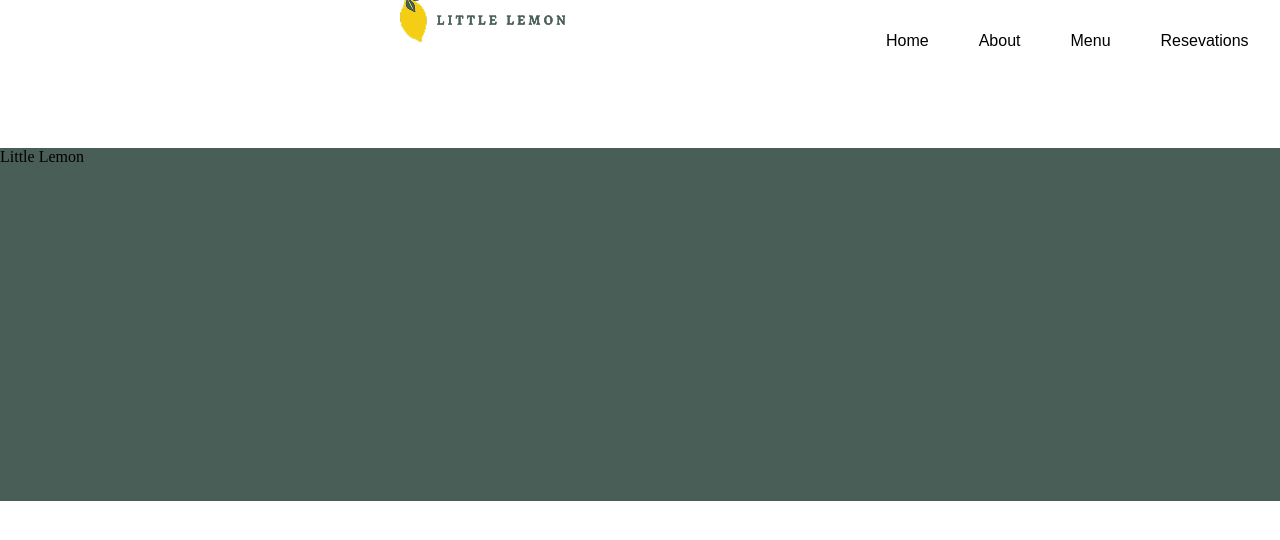
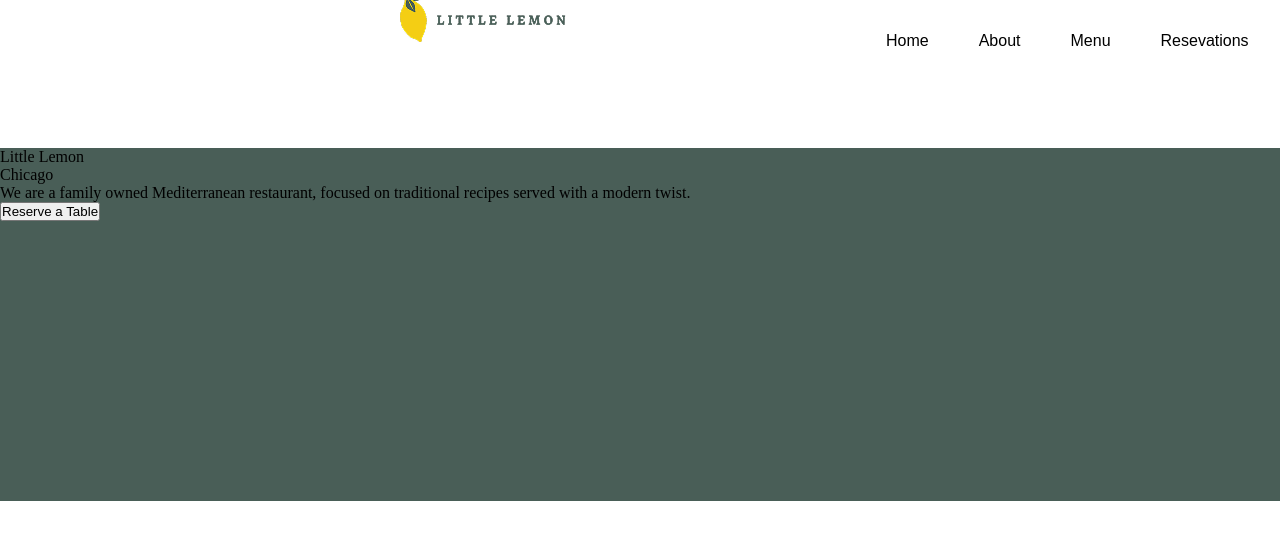
Before and after one commit to gabrieljcoutinho/PROJETO_Little-Lemon, a React (Create React App) app: page / in a window 1280 px wide. Shown: the top 540 px of the page. Built offline with nearby package versions, Linux system fonts and the light colour scheme.

Commit message:
conteudo

```diff
--- a/src/ts/MainConteudoPrincipal.tsx
+++ b/src/ts/MainConteudoPrincipal.tsx
@@ -10,6 +10,12 @@ const MainConteudoPrincipal = (props: Props) => {
 
         <p className="pMainConteudoPrinciapal">Little Lemon</p>
 
+        <p className="pMainConteudoSecundario">Chicago</p>
+
+          <p className="pMainConteudoTerciario">We are a family owned Mediterranean restaurant, focused on traditional recipes served with a modern twist.</p>
+
+          <button className='btnMainPrincipal'>Reserve a Table</button>
+
     </div>
   )
 }
```
